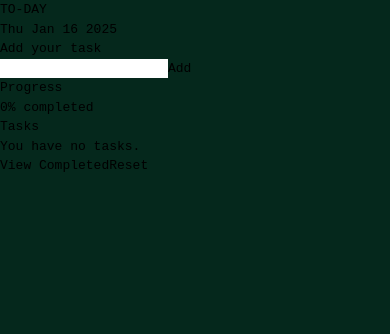
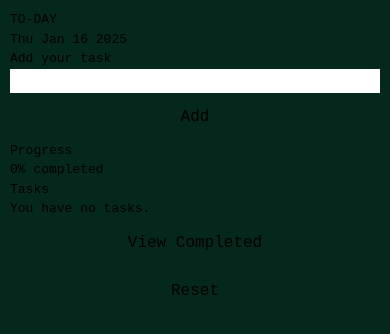
Before and after one commit to aayushiie/to-day, a React (Vite) app: page / in a window 390 px wide. Shown: the top 334 px of the page. Built offline with nearby package versions, Linux system fonts and the light colour scheme.

Commit message:
updated mobile design

```diff
--- a/src/index.css
+++ b/src/index.css
@@ -23,3 +23,54 @@
 ::-webkit-scrollbar-thumb:hover{
   background-color: #253a40;
 }
+
+/* Ensure the container takes full width on small screens */
+@media (max-width: 768px) {
+  /* Make sure the main wrapper fits within the screen */
+  .container {
+    width: 100%;
+    padding: 10px;
+  }
+
+  /* Adjust the input field to be full width */
+  input[type="text"] {
+    width: 100%;
+    font-size: 16px; /* Increase font size for readability */
+  }
+
+  /* Make buttons full-width on smaller screens */
+  button {
+    width: 100%;
+    padding: 12px;
+    font-size: 16px;
+  }
+
+  /* Adjust task list items */
+  .task-item {
+    flex-direction: column; /* Stack elements vertically */
+    align-items: flex-start;
+  }
+
+  /* Ensure progress bar is responsive */
+  .progress-bar {
+    width: 100%;
+    height: 6px;
+  }
+
+  /* Reduce margins and padding for better spacing */
+  .buttons {
+    display: flex;
+    flex-direction: column;
+    width: 100%;
+  }
+
+  .buttons button {
+    margin-bottom: 8px;
+  }
+
+  /* Adjust text size for better readability */
+  .task-text {
+    font-size: 18px;
+    word-wrap: break-word; /* Prevents text from overflowing */
+  }
+}
```
